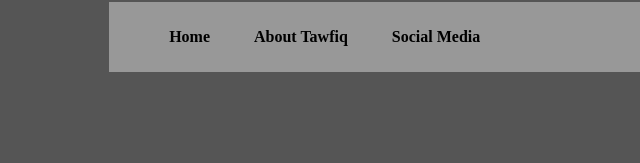
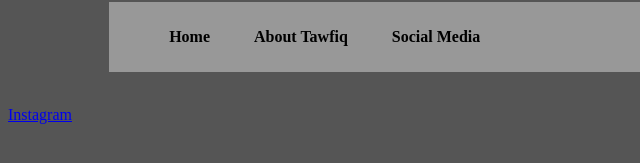
Before and after one commit to 512187/Tawfiq-Website, a plain HTML site: page SocialMedia.html in a window 1280 px wide. Shown: the part 99-262 px from the top of the page, 0-640 px from the left. Drawn offline with Linux system fonts and the light colour scheme.

Commit message:
Update SocialMedia.html

```diff
--- a/SocialMedia.html
+++ b/SocialMedia.html
@@ -28,5 +28,21 @@
        </div>
 
 
+       <br>
+<p><a target="_blank" href="https://instagram.com/_tawfiq_as">Instagram</a></p>
+
+
+
+
+
+
+
+
+
+
+
+
+
+
 </body>
 </html>
```
